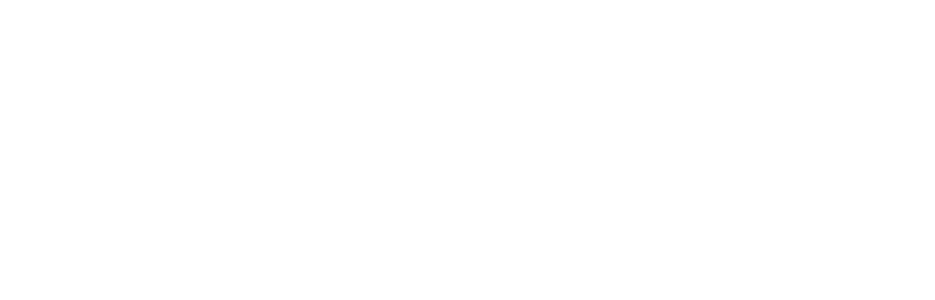
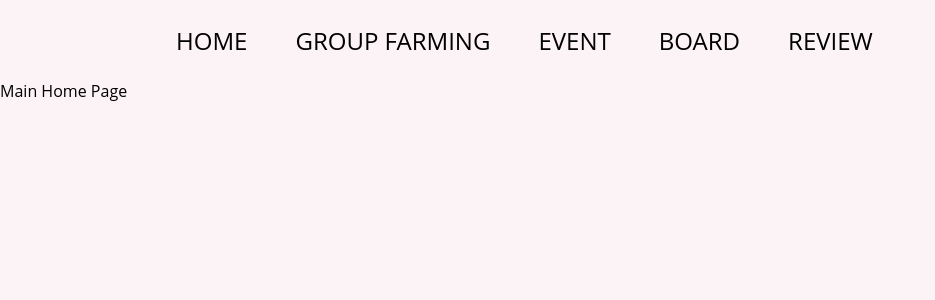
Before and after one commit to jongpal/HalloHolland, a React (Create React App) app: page / in a window 1280 px wide. Shown: the top 300 px of the page, without its empty margins (0-935 px from the left). Built offline with nearby package versions, Linux system fonts and the light colour scheme.

Commit message:
simple nav bar and link added

```diff
--- a/package.json
+++ b/package.json
@@ -8,6 +8,7 @@
     "@testing-library/user-event": "^12.8.3",
     "react": "^17.0.2",
     "react-dom": "^17.0.2",
+    "react-router-dom": "^5.2.0",
     "react-scripts": "4.0.3",
     "web-vitals": "^1.1.2"
   },
--- a/src/App.js
+++ b/src/App.js
@@ -1,7 +1,35 @@
 import './App.css';
+import { Route, Switch } from 'react-router-dom';
+import { MainHomePage } from './pages/MainHomePage';
+import { GroupFarmingPage } from './pages/GroupFarmingPage';
+import { EventPage } from './pages/EventPage';
+import { BoardPage } from './pages/BoardPage';
+import { ReviewPage } from './pages/ReviewPage';
+import MainNavigator from './components/layout/MainNavigator';
 
 function App() {
-  return <div></div>;
+  return (
+    <div>
+      <MainNavigator />
+      <Switch>
+        <Route path="/" exact={true}>
+          <MainHomePage />
+        </Route>
+        <Route path="/group-farming">
+          <GroupFarmingPage />
+        </Route>
+        <Route path="/event">
+          <EventPage />
+        </Route>
+        <Route path="/board">
+          <BoardPage />
+        </Route>
+        <Route path="/review">
+          <ReviewPage />
+        </Route>
+      </Switch>
+    </div>
+  );
 }
 
 export default App;
--- /dev/null
+++ b/src/components/layout/MainNavigator.js
@@ -0,0 +1,32 @@
+import { Link } from 'react-router-dom';
+import classes from './MainNavigator.module.css';
+
+function MainNavigator() {
+  return (
+    <header className={classes.header}>
+      <div>
+        <nav>
+          <ul>
+            <li>
+              <Link to="/">HOME</Link>
+            </li>
+            <li>
+              <Link to="/group-farming">GROUP FARMING</Link>
+            </li>
+            <li>
+              <Link to="/event">EVENT</Link>
+            </li>
+            <li>
+              <Link to="/board">BOARD</Link>
+            </li>
+            <li>
+              <Link to="/review">REVIEW</Link>
+            </li>
+          </ul>
+        </nav>
+      </div>
+    </header>
+  );
+}
+
+export default MainNavigator;
--- /dev/null
+++ b/src/components/layout/MainNavigator.module.css
@@ -0,0 +1,30 @@
+.header {
+  width: 100%;
+  height: 5rem;
+  display: flex;
+  align-items: center;
+  padding: 0 10%;
+}
+
+.header ul {
+  list-style: none;
+  margin: 0;
+  padding: 0;
+  display: flex;
+  align-items: baseline;
+}
+
+.header li {
+  margin-left: 3rem;
+}
+
+.header a {
+  text-decoration: none;
+  font-size: 1.5rem;
+  color: black;
+}
+
+.header a:hover,
+.header a.active {
+  color: gray;
+}
--- a/src/index.css
+++ b/src/index.css
@@ -0,0 +1,8 @@
+* {
+  box-sizing: border-box;
+}
+body {
+  font-family: 'Open Sans', sans-serif;
+  margin: 0;
+  background-color: #fcf3f6;
+}
--- a/src/index.js
+++ b/src/index.js
@@ -2,5 +2,11 @@ import React from 'react';
 import ReactDOM from 'react-dom';
 import './index.css';
 import App from './App';
+import { BrowserRouter } from 'react-router-dom';
 
-ReactDOM.render(<App />, document.getElementById('root'));
+ReactDOM.render(
+  <BrowserRouter>
+    <App />
+  </BrowserRouter>,
+  document.getElementById('root')
+);
--- /dev/null
+++ b/src/pages/BoardPage.js
@@ -0,0 +1,5 @@
+function BoardPage() {
+  return <div>BoardPage</div>;
+}
+
+export { BoardPage };
--- /dev/null
+++ b/src/pages/EventPage.js
@@ -0,0 +1,5 @@
+function EventPage() {
+  return <div>EventPage</div>;
+}
+
+export { EventPage };
--- /dev/null
+++ b/src/pages/GroupFarmingPage.js
@@ -0,0 +1,5 @@
+function GroupFarmingPage() {
+  return <div>GroupFarmingPage</div>;
+}
+
+export { GroupFarmingPage };
--- /dev/null
+++ b/src/pages/MainHomePage.js
@@ -0,0 +1,5 @@
+function MainHomePage() {
+  return <div>Main Home Page</div>;
+}
+
+export { MainHomePage };
--- /dev/null
+++ b/src/pages/ReviewPage.js
@@ -0,0 +1,5 @@
+function ReviewPage() {
+  return <div>ReviewPage</div>;
+}
+
+export { ReviewPage };
```
Also changed, not shown: 1 other file (tests, documents, lock files or other folders).
